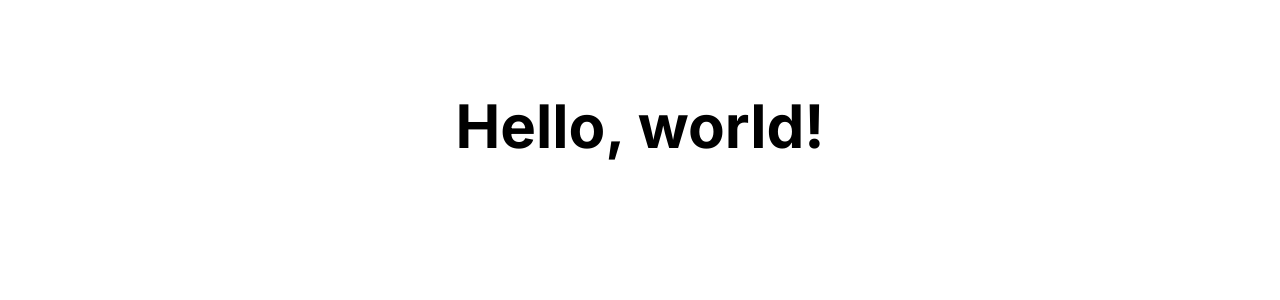
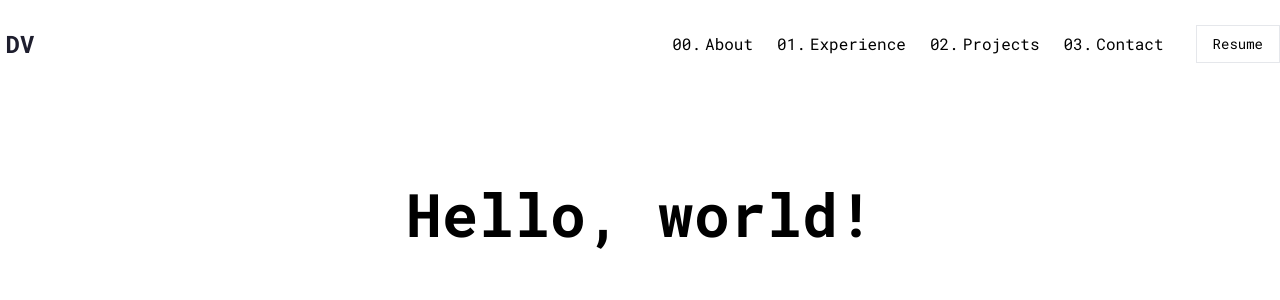
Before and after one commit to danielavornic/portfolio, a Next.js app: page / in a window 1280 px wide. Shown: the top 300 px of the page. Built offline with nearby package versions, Linux system fonts and the light colour scheme; what @catppuccin/tailwindcss would draw is missing.

Commit message:
Add Header and its related components

```diff
--- /dev/null
+++ b/src/app/components/Button.tsx
@@ -0,0 +1,36 @@
+import cn from "classnames";
+
+interface ButtonProps extends React.HTMLAttributes<HTMLButtonElement | HTMLAnchorElement> {
+  size?: "sm" | "md" | "lg";
+  as?: "button" | "a";
+  href?: string;
+  target?: string;
+}
+
+const Button = ({ size = "md", as = "button", className, children, ...props }: ButtonProps) => {
+  const classNames = cn(
+    "transition-all duration-200 hover:transform bg-transparent text-lavender border border-lavender hover:shadow-lavender hover:-translate-y-0.5 hover:-translate-x-0.5 hover:shadow-btn",
+    {
+      "px-4 py-2 text-sm ": size === "sm",
+      "px-6 py-3 text-base": size === "md",
+      "px-8 py-4 text-lg": size === "lg",
+    },
+    className,
+  );
+
+  if (as === "a") {
+    return (
+      <a className={classNames} {...props}>
+        {children}
+      </a>
+    );
+  }
+
+  return (
+    <button className={classNames} {...props}>
+      {children}
+    </button>
+  );
+};
+
+export default Button;
--- /dev/null
+++ b/src/app/components/Header.tsx
@@ -0,0 +1,167 @@
+"use client";
+
+import { useEffect, useRef, useState } from "react";
+import Link from "next/link";
+import cn from "classnames";
+
+import { useScrollDirection } from "@/hooks/useScrollDirection";
+import Button from "@/components/Button";
+
+const links = [
+  {
+    label: "About",
+    url: "#about",
+  },
+  {
+    label: "Experience",
+    url: "#experience",
+  },
+  {
+    label: "Projects",
+    url: "#projects",
+  },
+  {
+    label: "Contact",
+    url: "#contact",
+  },
+];
+
+interface HeaderProps {
+  isMenuOpen: boolean;
+  setIsMenuOpen: (isMenuOpen: boolean) => void;
+}
+
+const Header = ({ isMenuOpen, setIsMenuOpen }: HeaderProps) => {
+  const [page, setPage] = useState("");
+  const scrollDirection = useScrollDirection();
+
+  const headerRef = useRef<HTMLDivElement>(null);
+
+  useEffect(() => {
+    const handleClick = () => setPage("");
+    const handleHashChange = () => {
+      const hash = window.location.hash;
+      if (hash) {
+        setPage(hash);
+      }
+    };
+
+    document.addEventListener("click", handleClick);
+    window.addEventListener("hashchange", handleHashChange);
+
+    return () => {
+      document.removeEventListener("click", handleClick);
+      window.removeEventListener("hashchange", handleHashChange);
+    };
+  }, []);
+
+  useEffect(() => {
+    document.body.style.overflow = isMenuOpen ? "hidden" : "auto";
+  }, [isMenuOpen]);
+
+  return (
+    <header
+      className={cn("sticky bg-base text-text py-6 px-6 lg:px-0 transition-all duration-500", {
+        "-top-24": scrollDirection === "down",
+        "shadow-header top-0": scrollDirection === "up",
+        "shadow-none": scrollDirection === null,
+      })}
+    >
+      <div className="container lg:px-0 mx-auto flex justify-between items-center">
+        <Link
+          href="/"
+          className="font-bold text-2xl bg-lavender text-dark w-10 h-10 flex items-center justify-center hover:bg-mauve transition z-20 "
+        >
+          DV
+        </Link>
+
+        <nav className="flex space-x-8 items-center" ref={headerRef}>
+          <ul className="space-x-6 hidden md:flex">
+            {links.map((link, idx) => (
+              <li key={link.label}>
+                <a
+                  href={link.url}
+                  className={cn("hover:text-lavender transition-colors duration-200", {
+                    "text-lavender": page === link.url,
+                  })}
+                >
+                  <span className="text-lavender">0{idx}.</span>
+                  <span className="ml-1">{link.label}</span>
+                </a>
+              </li>
+            ))}
+          </ul>
+
+          <Button size="sm" as="a" href="#" target="_blank" className="hidden md:flex">
+            Resume
+          </Button>
+
+          <div className="block md:hidden" id="side-menu">
+            <button
+              className="text-lavender hover:text-dark transition-colors duration-200 z-30 flex justify-center items-center"
+              onClick={() => setIsMenuOpen(!isMenuOpen)}
+            >
+              <div className="z-30 relative flex flex-col">
+                <span
+                  className={cn(
+                    "w-8 h-0.5 bg-lavender transition ease transform duration-300 block my-1",
+                    { "rotate-45 translate-y-3": isMenuOpen },
+                  )}
+                />
+                <span
+                  className={cn(
+                    "w-8 h-0.5 bg-lavender transition ease transform duration-300 block my-1.5",
+                    { "opacity-0": isMenuOpen },
+                  )}
+                />
+                <span
+                  className={cn(
+                    "w-8 h-0.5 bg-lavender transition ease transform duration-300 block my-1",
+                    { "-rotate-45 -translate-y-3": isMenuOpen },
+                  )}
+                />
+              </div>
+            </button>
+
+            <aside
+              className={cn(
+                "flex fixed justify-center top-0 bottom-0 right-0 px-2 py-12 min-w-[min(75vw,400px)] bg-[#28283e] transition items-center shadow-menu translate-x-0 z-20",
+                { "translate-x-[110%]": !isMenuOpen },
+              )}
+            >
+              <nav className="w-full flex justify-between flex-col items-center">
+                <ul className="space-y-6 text-center">
+                  {links.map((link, idx) => (
+                    <li key={link.label}>
+                      <a
+                        href={link.url}
+                        className={cn("hover:text-lavender transition-colors duration-200", {
+                          "text-lavender": page === link.url,
+                        })}
+                      >
+                        <div className="text-lavender">0{idx}.</div>
+                        <span className="ml-1">{link.label}</span>
+                      </a>
+                    </li>
+                  ))}
+                </ul>
+                <Button className="mt-10" as="a" href="#" target="_blank">
+                  Resume
+                </Button>
+              </nav>
+            </aside>
+          </div>
+        </nav>
+      </div>
+      <div
+        className={cn(
+          "fixed top-0 bottom-0 left-0 right-0 bg-base transition-opacity duration-300 opacity-0",
+          { "opacity-70 z-10": isMenuOpen, "-z-10": !isMenuOpen },
+        )}
+        onClick={() => setIsMenuOpen(false)}
+      />
+    </header>
+  );
+};
+
+export default Header;
--- /dev/null
+++ b/src/app/components/index.ts
@@ -0,0 +1 @@
+export * from "./Header";
--- /dev/null
+++ b/src/app/hooks/useScrollDirection.ts
@@ -0,0 +1,32 @@
+import { useEffect, useState } from "react";
+
+type ScrollDirection = "up" | "down" | null;
+
+export const useScrollDirection = (): ScrollDirection => {
+  const [scrollDirection, setScrollDirection] = useState<ScrollDirection>(null);
+
+  useEffect(() => {
+    let lastScrollY = window.pageYOffset;
+
+    const updateScrollDirection = () => {
+      const scrollY = window.pageYOffset;
+      const direction: ScrollDirection = scrollY > lastScrollY ? "down" : "up";
+
+      if (scrollY == 0) {
+        setScrollDirection(null);
+      } else if (direction !== scrollDirection && Math.abs(scrollY - lastScrollY) > 5) {
+        setScrollDirection(direction);
+      }
+
+      lastScrollY = scrollY > 0 ? scrollY : 0;
+    };
+
+    window.addEventListener("scroll", updateScrollDirection);
+
+    return () => {
+      window.removeEventListener("scroll", updateScrollDirection);
+    };
+  }, [scrollDirection]);
+
+  return scrollDirection;
+};
--- a/src/app/layout.tsx
+++ b/src/app/layout.tsx
@@ -1,18 +1,20 @@
 import "./globals.css";
-import { Inter } from "next/font/google";
+import { Inter, Roboto_Mono } from "next/font/google";
 import cn from "classnames";
 
 const inter = Inter({ subsets: ["latin"] });
+const robotoMono = Roboto_Mono({ subsets: ["latin"] });
 
 export const metadata = {
-  title: "Create Next App",
-  description: "Generated by create next app",
+  title: "Daniela Vornic | Frontend Developer",
+  description:
+    "Personal website of Daniela Vornic, a frontend developer based in Chișinău, Moldova.",
 };
 
 export default function RootLayout({ children }: { children: React.ReactNode }) {
   return (
     <html lang="en">
-      <body className={cn(inter.className, "mocha")}>{children}</body>
+      <body className={cn(robotoMono.className, "mocha")}>{children}</body>
     </html>
   );
 }
--- a/src/app/page.tsx
+++ b/src/app/page.tsx
@@ -1,7 +1,17 @@
+"use client";
+
+import { useState } from "react";
+import Header from "@/components/Header";
+
 export default function Home() {
+  const [isMenuOpen, setIsMenuOpen] = useState(false);
+
   return (
-    <main className="flex min-h-screen flex-col items-center justify-between p-24 bg-base text-pink">
-      <h1 className="text-6xl font-bold">Hello, world!</h1>
-    </main>
+    <>
+      <Header isMenuOpen={isMenuOpen} setIsMenuOpen={setIsMenuOpen} />
+      <main className="flex min-h-screen flex-col items-center justify-between p-24 bg-base text-lavender">
+        <h1 className="text-6xl font-bold">Hello, world!</h1>
+      </main>
+    </>
   );
 }
--- a/tailwind.config.js
+++ b/tailwind.config.js
@@ -9,8 +9,15 @@ module.exports = {
     extend: {
       backgroundImage: {
         "gradient-radial": "radial-gradient(var(--tw-gradient-stops))",
-        "gradient-conic":
-          "conic-gradient(from 180deg at 50% 50%, var(--tw-gradient-stops))",
+        "gradient-conic": "conic-gradient(from 180deg at 50% 50%, var(--tw-gradient-stops))",
+      },
+      colors: {
+        dark: "#1e1e2e",
+      },
+      boxShadow: {
+        btn: "2px 2px 0px 0 #b4befe",
+        menu: "-10px 0px 30px -15px #14032666",
+        header: "0 10px 30px -10px #14032666",
       },
     },
   },
--- a/tsconfig.json
+++ b/tsconfig.json
@@ -19,8 +19,10 @@
         "name": "next"
       }
     ],
+    "baseUrl": "./src/app",
     "paths": {
-      "@/*": ["./src/*"]
+      "@/components/*": ["components/*"],
+      "@/hooks/*": ["hooks/*"]
     }
   },
   "include": ["next-env.d.ts", "**/*.ts", "**/*.tsx", ".next/types/**/*.ts"],
```
